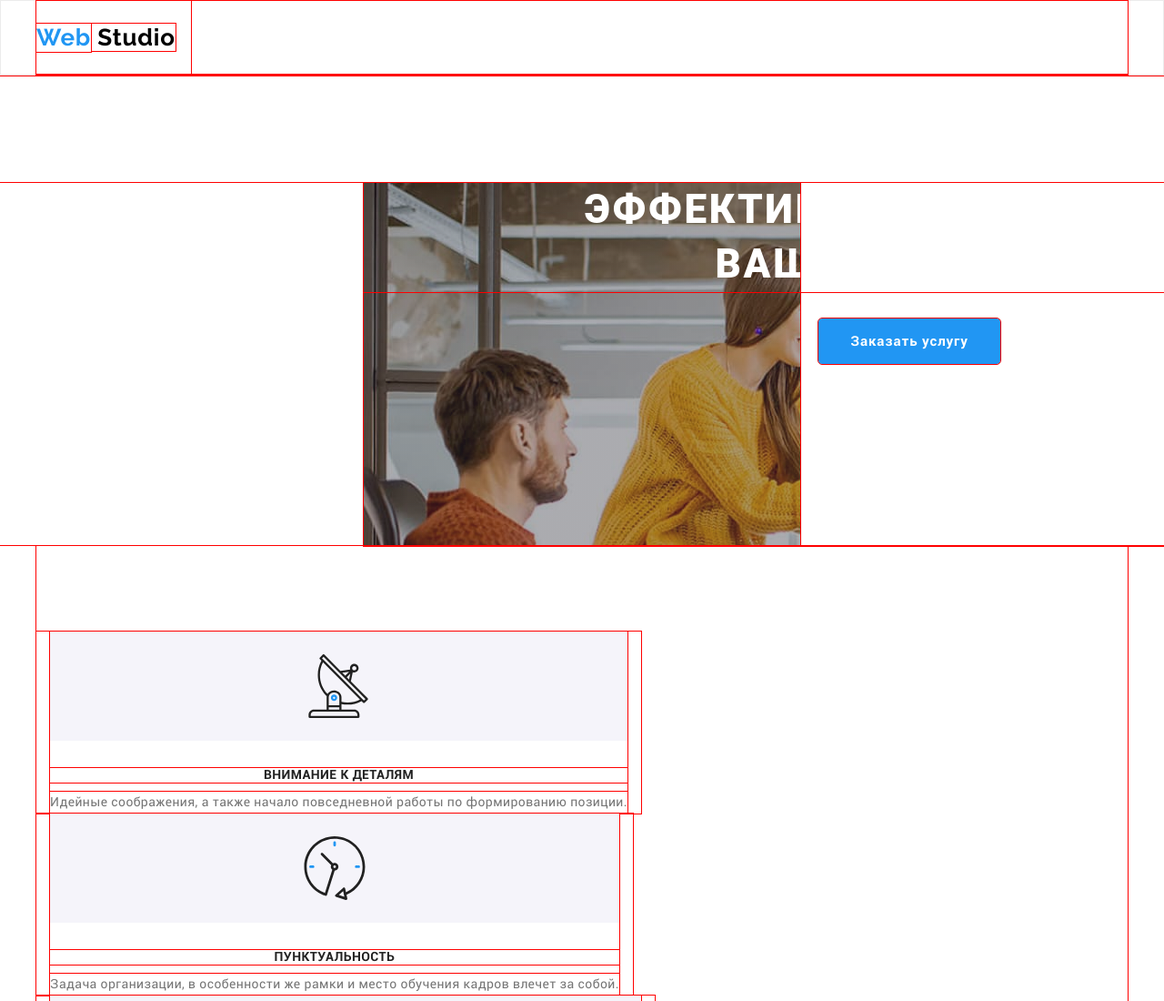
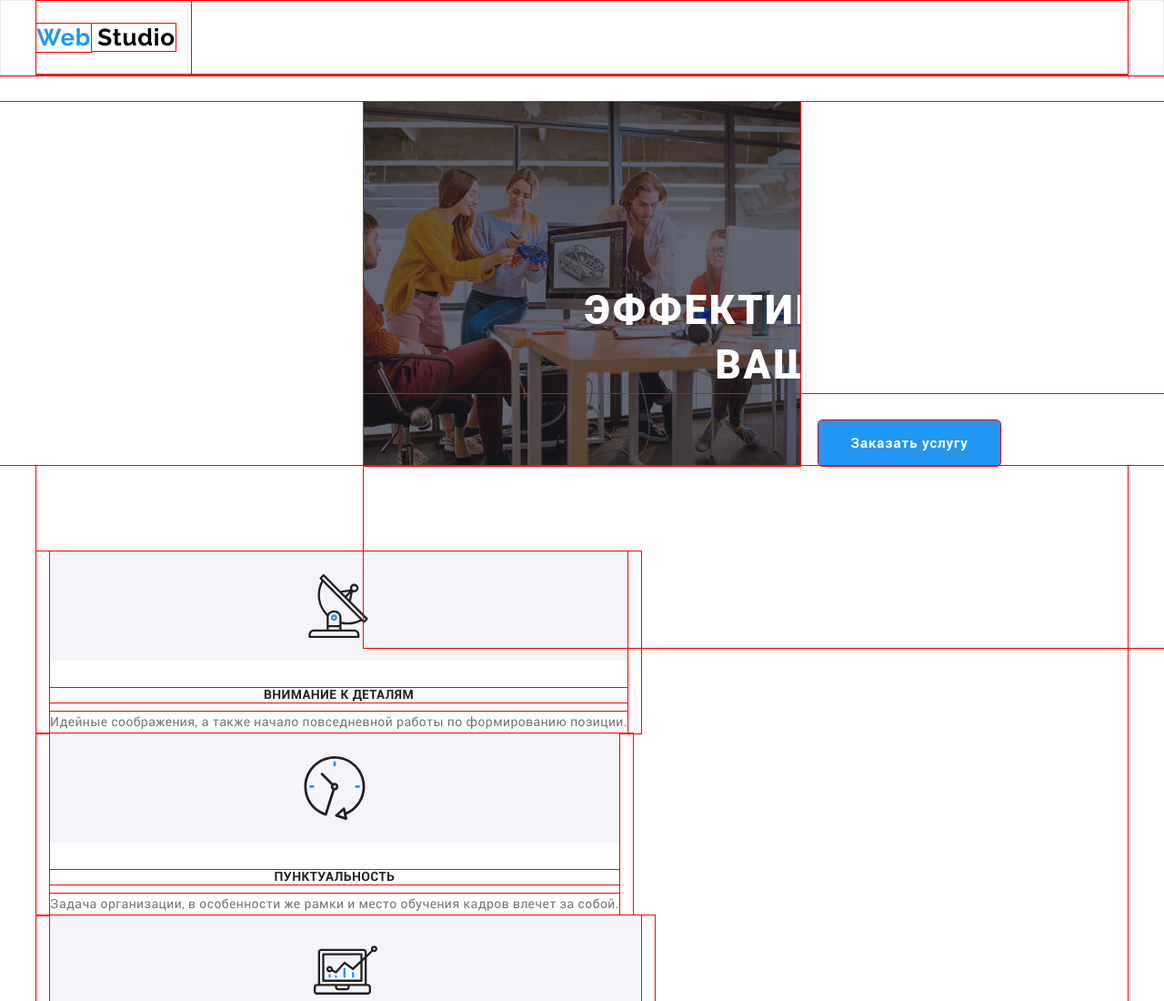
Before and after one commit to kievlyaxa/goit-markup-hw-08, a plain HTML site: page index.html in a window 1280 px wide. Shown: the top 1100 px of the page at 91% size. Drawn offline with Linux system fonts and the light colour scheme; a web font is replaced by a local one.

Commit message:
с героем
с героем

```diff
--- a/index.html
+++ b/index.html
@@ -63,7 +63,7 @@
     <!--главный контент-->
     <main>
       <section class="hero hero-img">
-        <div class="container">
+        <div class="container hero">
           <h1 class="hero-title">
             Эффективные решения для <br />вашего бизнеса
           </h1>
--- a/sass/layout/_hero.scss
+++ b/sass/layout/_hero.scss
@@ -12,12 +12,13 @@
     // width: 696px;
     width: 100%;
     //   margin: auto;
-    margin-top: 118px;
+    // margin-top: 118px;
     //   margin-bottom: 30px;
-    //   padding-top: 200px;
+    padding-top: 118px;
 
     @include for-size(desktop) {
       font-size: 44px;
+      padding-top: 200px;
     }
   }
 
@@ -25,11 +26,11 @@
     // max-width: 1600px;
 
     // height: 600px;
-    max-width: 480px;
+    // max-width: 480px;
     width: 480px;
-    height: auto;
-    // height: 400px;
-    // object-fit: cover;
+    // height: auto;
+    height: 400px;
+    object-fit: fill;
     margin-left: auto;
     margin-right: auto;
     background-image: linear-gradient(
@@ -37,7 +38,12 @@
         rgba(47, 48, 58, 0.4),
         rgba(47, 48, 58, 0.4)
       ),
-      url(../image/header-img_opt.jpg);
+      url(../image/mobile/header.jpg);
     background-color: $background-footer;
   }
 }
+
+// .container.hero {
+//   width: 480px;
+//   height: 400px;
+// }
```
Also changed, not shown: css/main.css, css/main.min.css, image/desktop/hero.jpg (added), image/desktop/hero@2x.jpg (added), image/mobile/Header.jpg (added), image/mobile/Header@2x.jpg (added), image/tablet/Header.jpg (added), image/tablet/Header@2x.jpg (added), 2 other files.
